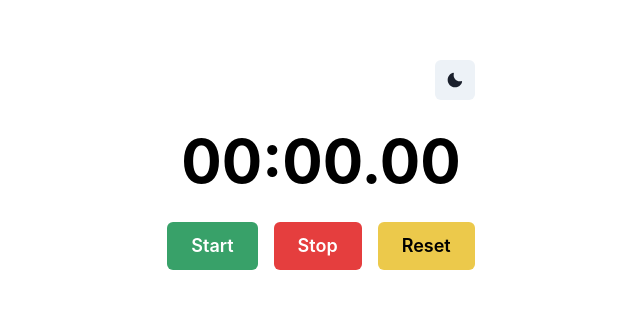
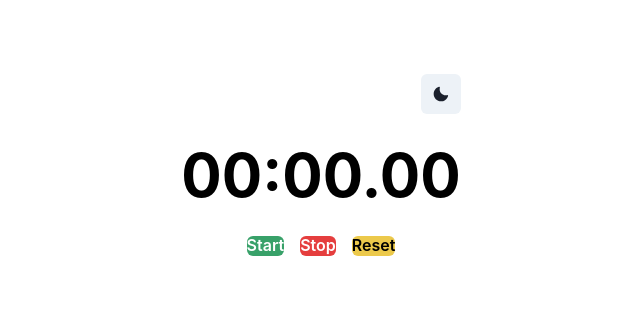
Before and after one commit to GPT-Engineer-App-Dev/clone-feature, a React (Vite) app: page / in a window 1280 px wide. Shown: the part 235-544 px from the top of the page, without its empty margins (319-959 px from the left). Built offline with nearby package versions, Linux system fonts and the light colour scheme.

Commit message:
Increased the size of the stopwatch buttons to make them more prominent on the screen.

```diff
--- a/src/pages/Index.jsx
+++ b/src/pages/Index.jsx
@@ -51,9 +51,9 @@ const Index = () => {
             {formatTime(time)}
           </Text>
           <HStack spacing={4}>
-            <Button colorScheme="green" size="lg" onClick={startTimer}>Start</Button>
-            <Button colorScheme="red" size="lg" onClick={stopTimer}>Stop</Button>
-            <Button colorScheme="yellow" size="lg" onClick={resetTimer}>Reset</Button>
+            <Button colorScheme="green" size="xl" onClick={startTimer}>Start</Button>
+            <Button colorScheme="red" size="xl" onClick={stopTimer}>Stop</Button>
+            <Button colorScheme="yellow" size="xl" onClick={resetTimer}>Reset</Button>
           </HStack>
         </VStack>
       </Container>
```
